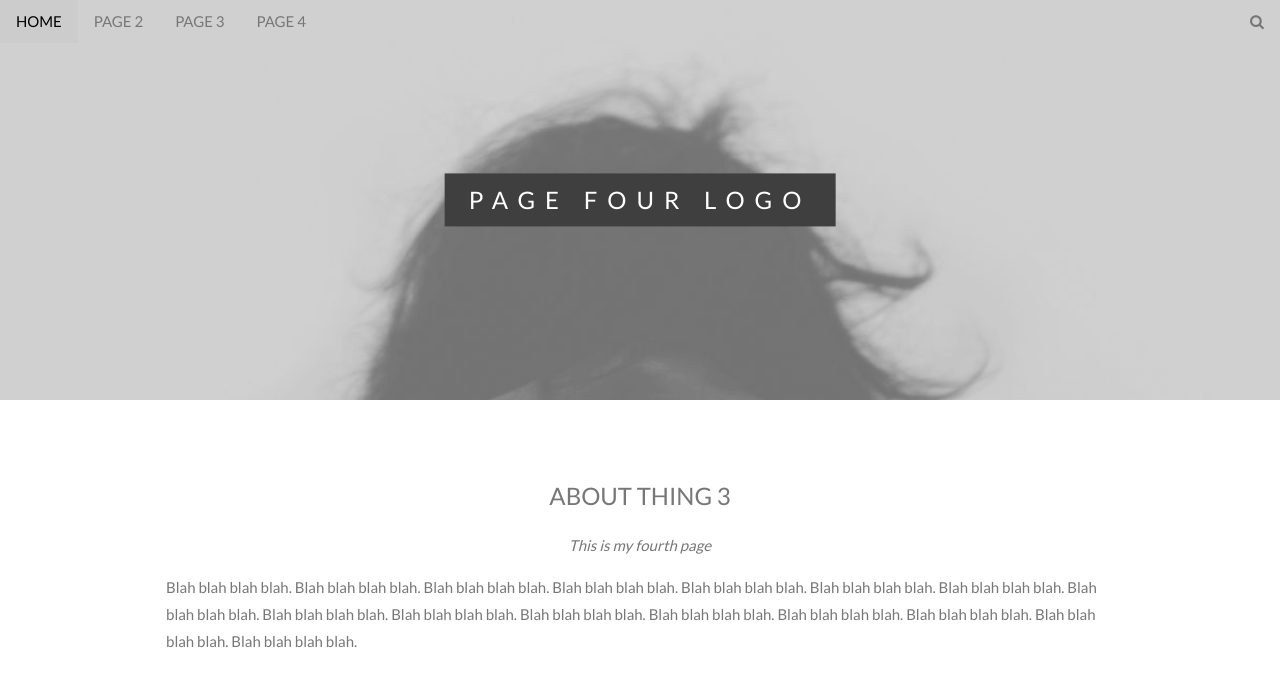
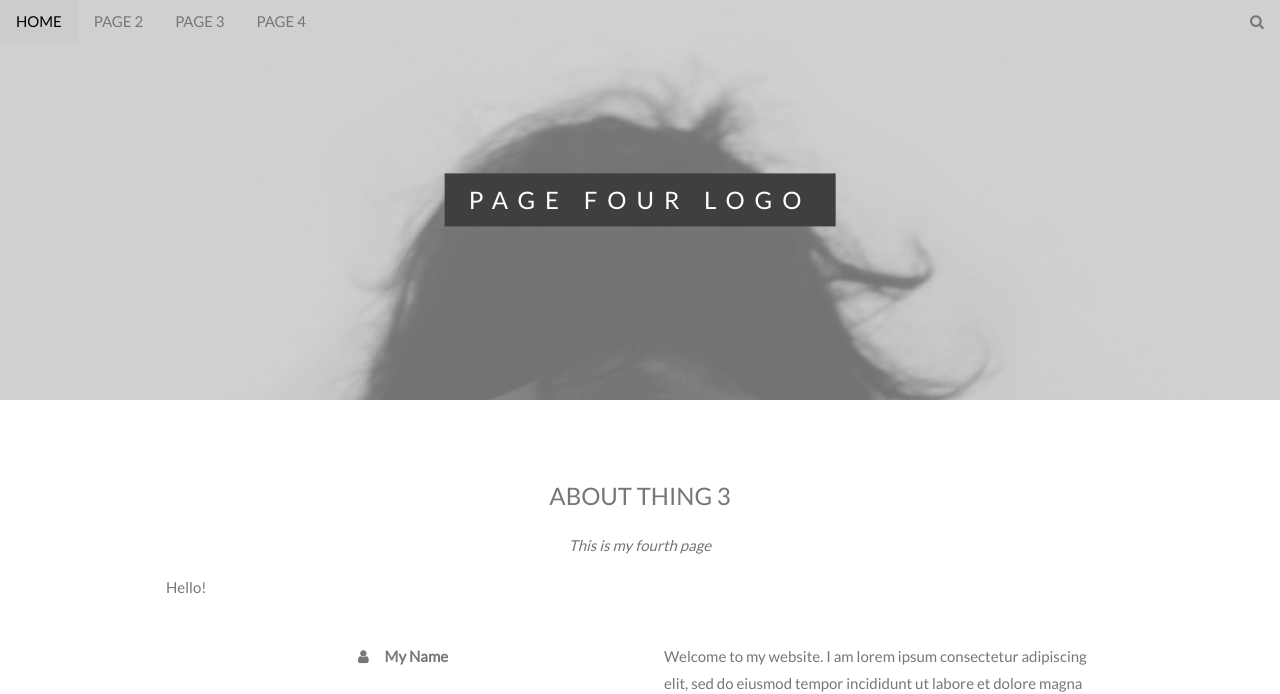
Before and after one commit to grocery-tracking/grocery-tracking, a plain HTML site: page project_5_files/page4.html in a window 1280 px wide. Shown: the top 694 px of the page. Drawn offline with Linux system fonts and the light colour scheme.

Commit message:
Made edit to page4.html

```diff
--- a/project_5_files/page4.html
+++ b/project_5_files/page4.html
@@ -45,10 +45,7 @@
   <h3 class="w3-center">ABOUT THING 3</h3>
   <p class="w3-center"><em>This is my fourth page</em></p>
   <p>
-      Blah blah blah blah. Blah blah blah blah. Blah blah blah blah. Blah blah blah blah.
-      Blah blah blah blah. Blah blah blah blah. Blah blah blah blah. Blah blah blah blah.
-      Blah blah blah blah. Blah blah blah blah. Blah blah blah blah. Blah blah blah blah.
-      Blah blah blah blah. Blah blah blah blah. Blah blah blah blah. Blah blah blah blah.
+      Hello!
   </p>
   <div class="w3-row">
     <div class="w3-col m6 w3-center w3-padding-large">
```
